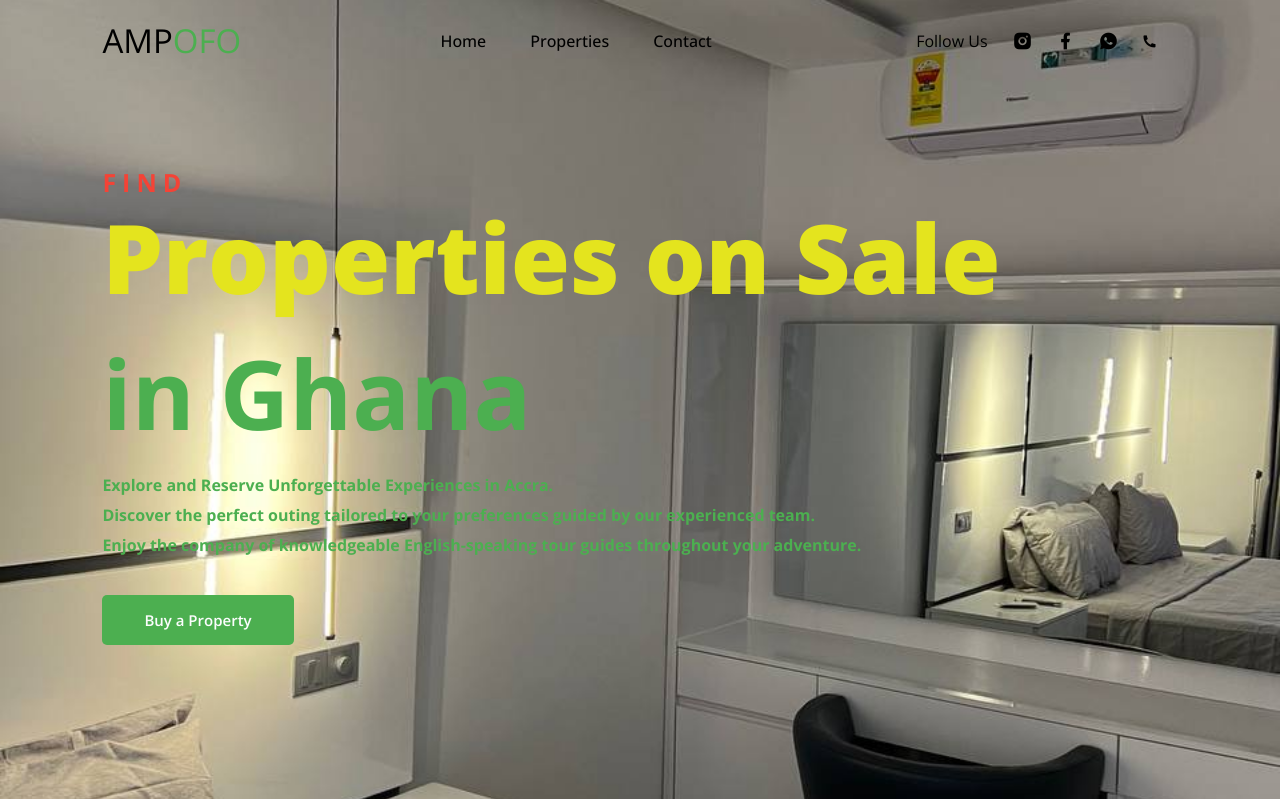
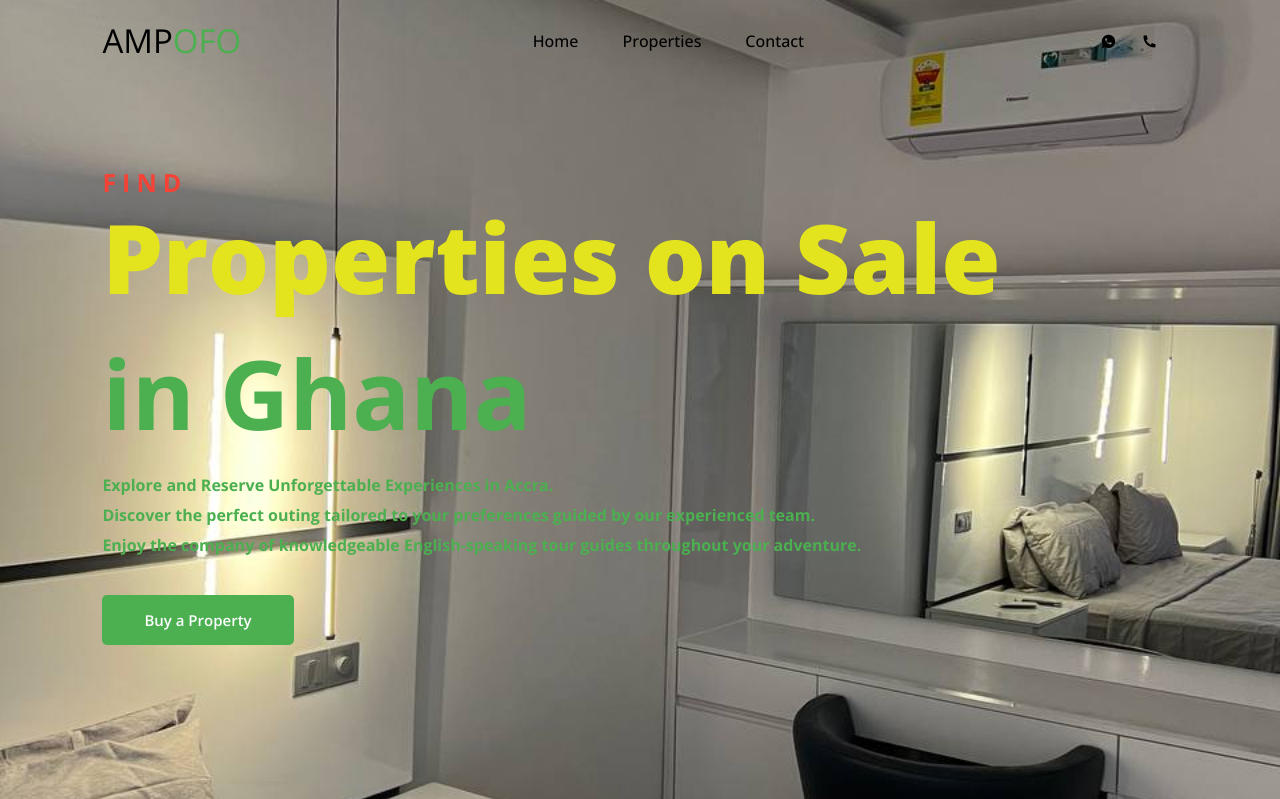
Before and after one commit to Kraeon20/realtor, a Flask app: page / in a window 1280 px wide. Shown: the top 799 px of the page. Run offline with Flask 3, Linux system fonts and the light colour scheme; some libraries are stand-ins or nearby versions.

Commit message:
removed social media links

```diff
--- a/templates/index.html
+++ b/templates/index.html
@@ -32,9 +32,7 @@
         </ul>
 
         <div class="h-right">
-            <a href="#">Follow Us</a>
-            <a href="#"><i class="ri-instagram-fill"></i></a>
-            <a href="#"><i class="ri-facebook-fill"></i></a>
+
             <a href="https://wa.me/233553829644" target="_blank" rel="noopener noreferrer"><i class="ri-whatsapp-fill"></i></a>
             <li><a href="tel:+233553829644"><i class="ri-phone-fill"></i></a></li>
             <div class="bx bx-menu" id="menu-icon"></div>
@@ -371,8 +369,6 @@
             <div class="footer-logo">AMPOFO<span> Realtor</span></div>
 
             <div class="footer-social">
-                <a href="#"><i class="ri-instagram-fill"></i></a>
-                <a href="#"><i class="ri-facebook-fill"></i></a>
                 <a href="https://wa.me/233553829644" target="_blank" rel="noopener noreferrer"><i class="ri-whatsapp-fill"></i></a>
                 <li><a href="tel:+233553829644"><i class="ri-phone-fill"></i></a></li>
             </div>
```
